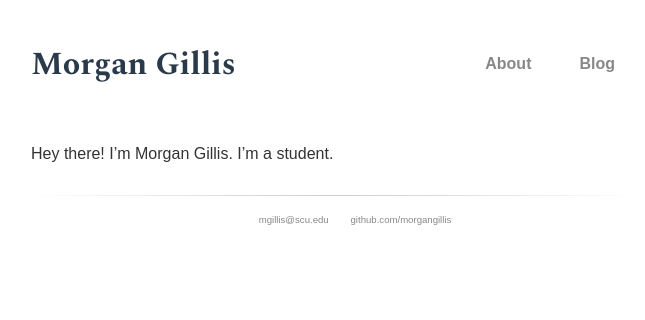
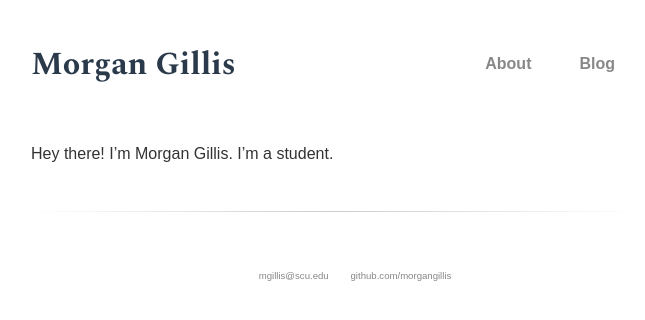
Before and after one commit to morgangillis/morgangillis.github.io, a Jekyll site: the page built from index.md, in a window 1280 px wide. Shown: the top 320 px of the page, without its empty margins (305-950 px from the left). Built offline with Jekyll 4.4.1, drawn with Linux system fonts in a browser that asks for light colours; some web fonts are replaced.

Commit message:
Tweak <hr>

```diff
--- a/_sass/footer.scss
+++ b/_sass/footer.scss
@@ -4,6 +4,7 @@ footer {
     hr {
       border: none;
       height: 1px;
+      margin: 3em 0;
       // background-image: linear-gradient(to right, transparent, #2a3a4b, transparent);
       background-image: -webkit-linear-gradient(left, #fff, #ccc, #fff);
       background-image: -moz-linear-gradient(left, #fff, #ccc, #fff);
```
